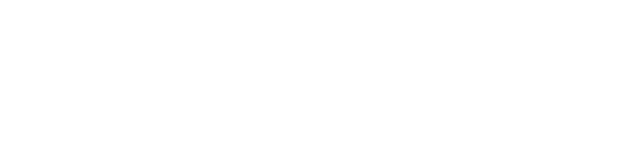
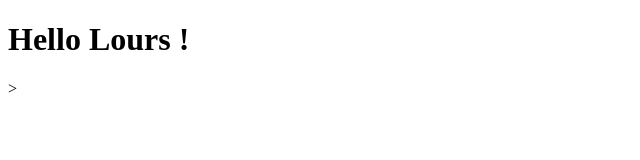
Before and after one commit to loursbrun/loursbrun.github.io, a plain HTML site: page index.html in a window 1280 px wide. Shown: the whole page, without its empty margins (0-640 px from the left). Drawn offline with Linux system fonts and the light colour scheme.

Commit message:
add title

```diff
--- a/index.html
+++ b/index.html
@@ -6,7 +6,6 @@
     <!-- On peut avoir d'autres méta-données ici -->
   </head>
   <body>
-    <!-- Ici, on placera tout le contenu à destination
-    de l'utilisateur -->
+    <h1>Hello Lours !</h1>>
   </body>
 </html>
```
